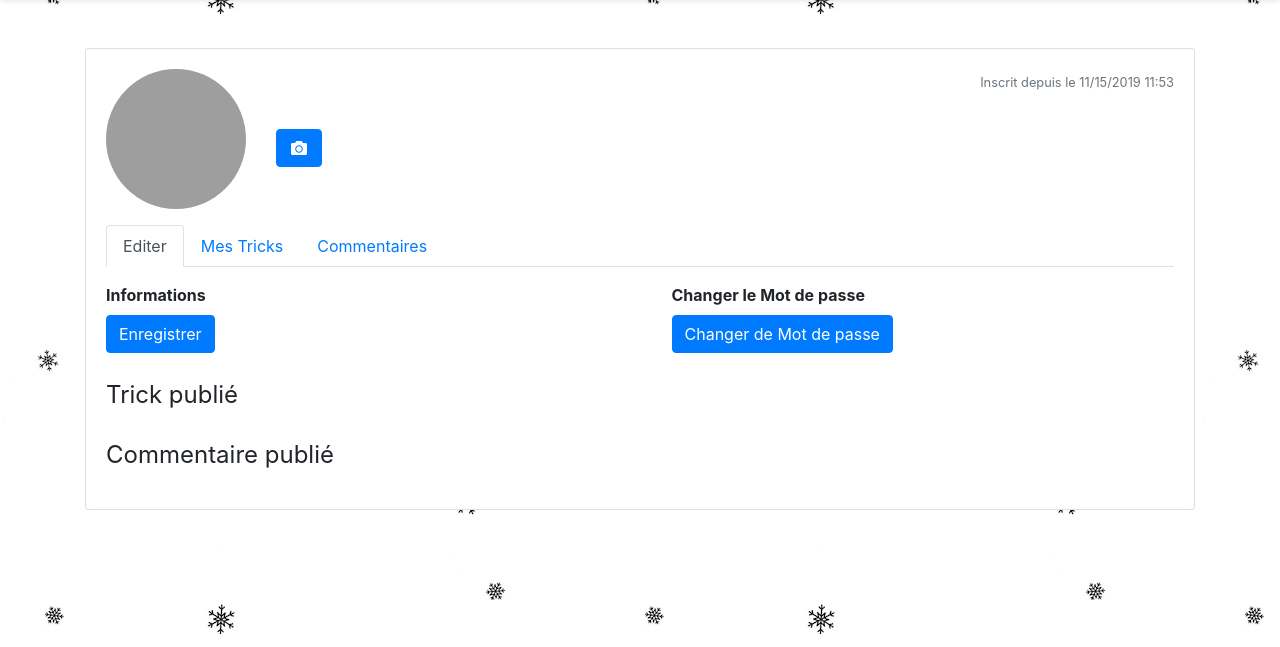
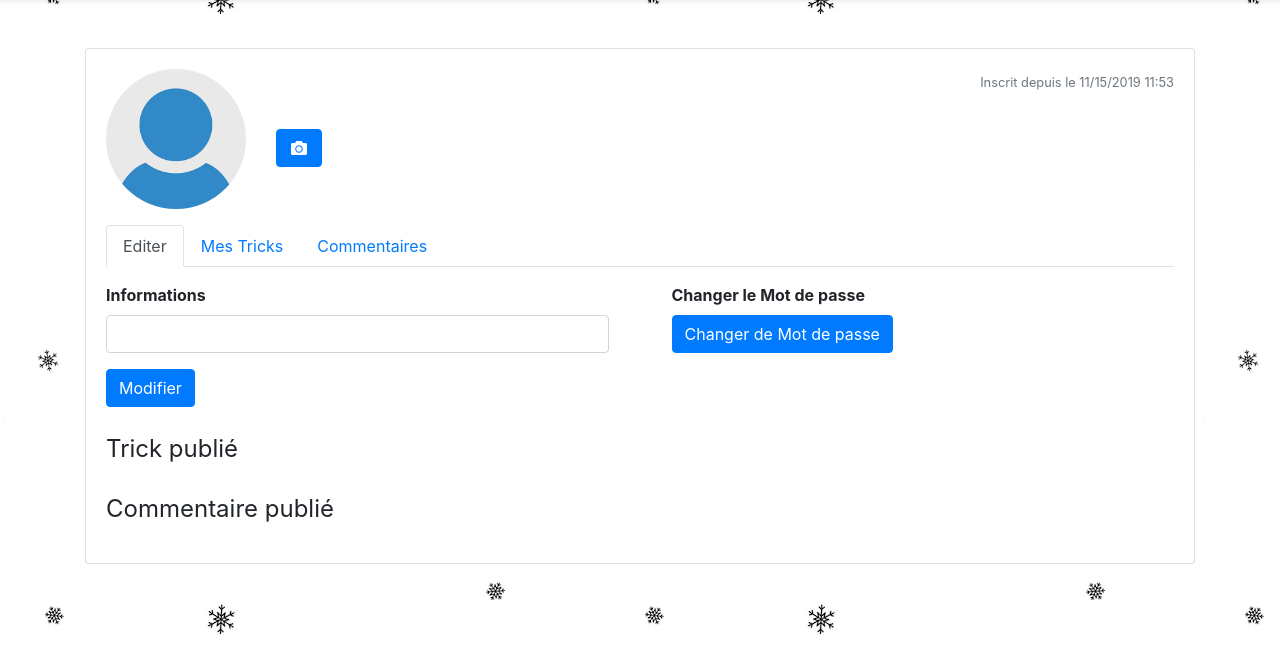
Before and after one commit to TomCampion/SnowTricks, a Symfony app: template templates/frontend/profile.twig in a window 1280 px wide. Shown: the part 68-715 px from the top of the page. Run offline with Twig, Linux system fonts and the light colour scheme; the template is opened without the code that fills it, so the values that code supplies are empty; form fields are guessed from the names that the template uses; some libraries are stand-ins or nearby versions; grey boxes are pictures that could not be loaded.

Commit message:
update views

```diff
--- a/templates/base.html.twig
+++ b/templates/base.html.twig
@@ -10,7 +10,7 @@
 
     <link rel="stylesheet" href="https://cdnjs.cloudflare.com/ajax/libs/font-awesome/5.9.0/css/all.min.css" type="text/css" />
     <link rel="stylesheet" href="https://stackpath.bootstrapcdn.com/bootstrap/4.3.1/css/bootstrap.min.css" integrity="sha384-ggOyR0iXCbMQv3Xipma34MD+dH/1fQ784/j6cY/iJTQUOhcWr7x9JvoRxT2MZw1T" crossorigin="anonymous">
-    <script src="https://code.jquery.com/jquery-3.3.1.slim.min.js" integrity="sha384-q8i/X+965DzO0rT7abK41JStQIAqVgRVzpbzo5smXKp4YfRvH+8abtTE1Pi6jizo" crossorigin="anonymous"></script>
+    <script src="https://ajax.googleapis.com/ajax/libs/jquery/3.3.1/jquery.min.js"></script>
 </head>
 <body>
 <nav class="d-none d-md-flex p-0 navbar navbar-expand-lg navbar-light shadow-sm bg-light pl-4 pr-4">
--- a/templates/frontend/forgot_password.twig
+++ b/templates/frontend/forgot_password.twig
@@ -7,7 +7,7 @@
 
         <h1 class="mt-5 text-center">Mot de passe oublié</h1>
 
-        <div class="custom_container container border form-group d-flex align-items-center flex-column justify-content-around">
+        <div class="custom_container bg-light shadow  container border form-group d-flex align-items-center flex-column justify-content-around">
 
             {% for message in app.flashes('failed') %}
                 <div class="custom_container mt-3 container alert alert-danger">
--- a/templates/frontend/login.twig
+++ b/templates/frontend/login.twig
@@ -19,7 +19,7 @@
             </div>
         {% endfor %}
 
-        <div class="custom_container container border form-group d-flex align-items-center flex-column justify-content-around">
+        <div class="custom_container bg-light shadow container border form-group d-flex align-items-center flex-column justify-content-around">
 
             <form method="post">
                 {% if error %}
--- a/templates/frontend/profile.twig
+++ b/templates/frontend/profile.twig
@@ -17,16 +17,28 @@
                                         <div class="row">
                                             <div class="col-12 col-sm-auto mb-3">
                                                 <div class="mx-auto" style="width: 140px; height: 140px;">
-                                                    <img class="w-100 h-100 rounded-circle" src="{{ asset('images/profile_picture/' ~ app.user.id ~'/'~ app.user.profilePictureFileName) }}">
+                                                    {% if app.user.profilePictureFileName is empty%}
+                                                        <img class="w-100 h-100 rounded-circle" src="{{ asset('images/profile_picture/default.png') }}">
+                                                    {% else %}
+                                                        <img class="w-100 h-100 rounded-circle" src="{{ asset('images/profile_picture/' ~ app.user.id ~'/'~ app.user.profilePictureFileName) }}">
+                                                    {%  endif %}
                                                 </div>
                                             </div>
                                             <div class="col d-flex flex-column flex-sm-row justify-content-between mb-3">
                                                 <div class="text-center text-sm-left mb-2 mb-sm-0">
                                                     <h4 class="pt-sm-2 pb-1 mb-0 text-nowrap">{{app.user.username}}</h4>
                                                     <div id="change-avatar" class="mt-5">
+
+                                                        {% for message in app.flashes('failed_avatar') %}
+                                                            <div class="mt-3 container alert alert-danger">
+                                                                {{ message }}
+                                                            </div>
+                                                        {% endfor %}
+
                                                         <button class="btn btn-primary" type="button">
                                                             <i class="fa fa-fw fa-camera"></i>
                                                             {{ form_start(formAvatar) }}
+                                                                {{ form_errors(formAvatar.avatar) }}
                                                                 {{ form_rest(formAvatar.avatar) }}
                                                             {{ form_end(formAvatar) }}
                                                         </button>
@@ -60,10 +72,19 @@
                                                                 <div class="mb-2"><b>Informations</b></div>
                                                                     <div class="form-group">
 
+                                                                        {% for message in app.flashes('failed_profile') %}
+                                                                            <div class="mt-3 container alert alert-danger">
+                                                                                {{ message }}
+                                                                            </div>
+                                                                        {% endfor %}
+
                                                                         {{ form_start(form) }}
-                                                                            {{ form_rest(form) }}
-                                                                            <button class="btn btn-primary" type="submit">Enregistrer</button>
+                                                                        {{ form_errors(form) }}
+                                                                            {{ form_widget(form.email) }}
+                                                                            {{ form_errors(form.email) }}
+                                                                            <button class="mt-3 btn btn-primary" type="submit">Modifier</button>
                                                                         {{ form_end(form) }}
+
                                                                     </div>
                                                                 <div class="row">
                                                                     <div class="col mt-2">
@@ -161,7 +182,7 @@
 
                                                 <table class="table table-striped">
                                                     <thead>
-                                                    <tr>
+                                                    <tr >
                                                         <th scope="col">Trick</th>
                                                         <th scope="col">Commentaire</th>
                                                         <th scope="col">Date de création</th>
@@ -170,7 +191,7 @@
                                                     </thead>
                                                     <tbody>
                                                     {% for comment in comments %}
-                                                        <tr>
+                                                        <tr class="cursor-pointer" onclick="document.location = '{{ path('trick_details',{'trick_name':comment.trick.name}) }}' ">
                                                             <td>{{ comment.trick.name }}</td>
                                                             <td>{{ comment.content }}</td>
                                                             <td>{{ comment.creationDate|date("m/d/Y H:i") }}</td>
--- a/templates/frontend/register.twig
+++ b/templates/frontend/register.twig
@@ -7,7 +7,7 @@
 
         <h1 class="mt-5 text-center">Inscription</h1>
 
-        <div class="custom_container container border form-group d-flex align-items-center flex-column justify-content-around">
+        <div class="custom_container bg-light shadow container border form-group d-flex align-items-center flex-column justify-content-around">
 
             {{ form_start(form) }}
                 {{ form_rest(form) }}
--- a/templates/frontend/reset_password.twig
+++ b/templates/frontend/reset_password.twig
@@ -7,7 +7,7 @@
 
         <h1 class="mt-5 text-center">Réinitialisation du mot de passe</h1>
 
-        <div class="custom_container container border form-group d-flex align-items-center flex-column justify-content-around">
+        <div class="custom_container bg-light shadow  container border form-group d-flex align-items-center flex-column justify-content-around">
 
             {% for message in app.flashes('failed') %}
                 <div class="custom_container mt-3 container alert alert-danger">
```
Also changed, not shown: templates/frontend/edit_trick.twig (+5 -6 lines), templates/frontend/trick_details.twig (+7 -0 lines).
